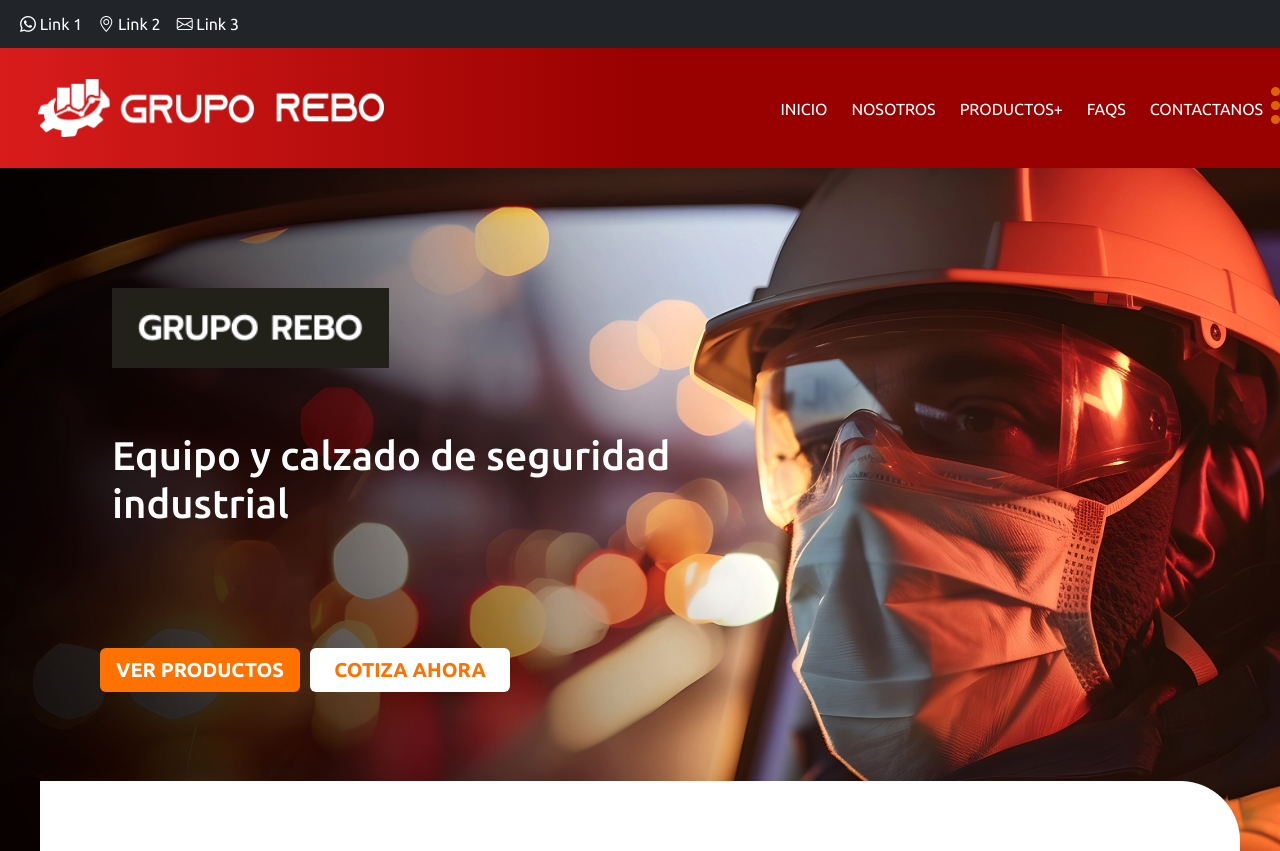
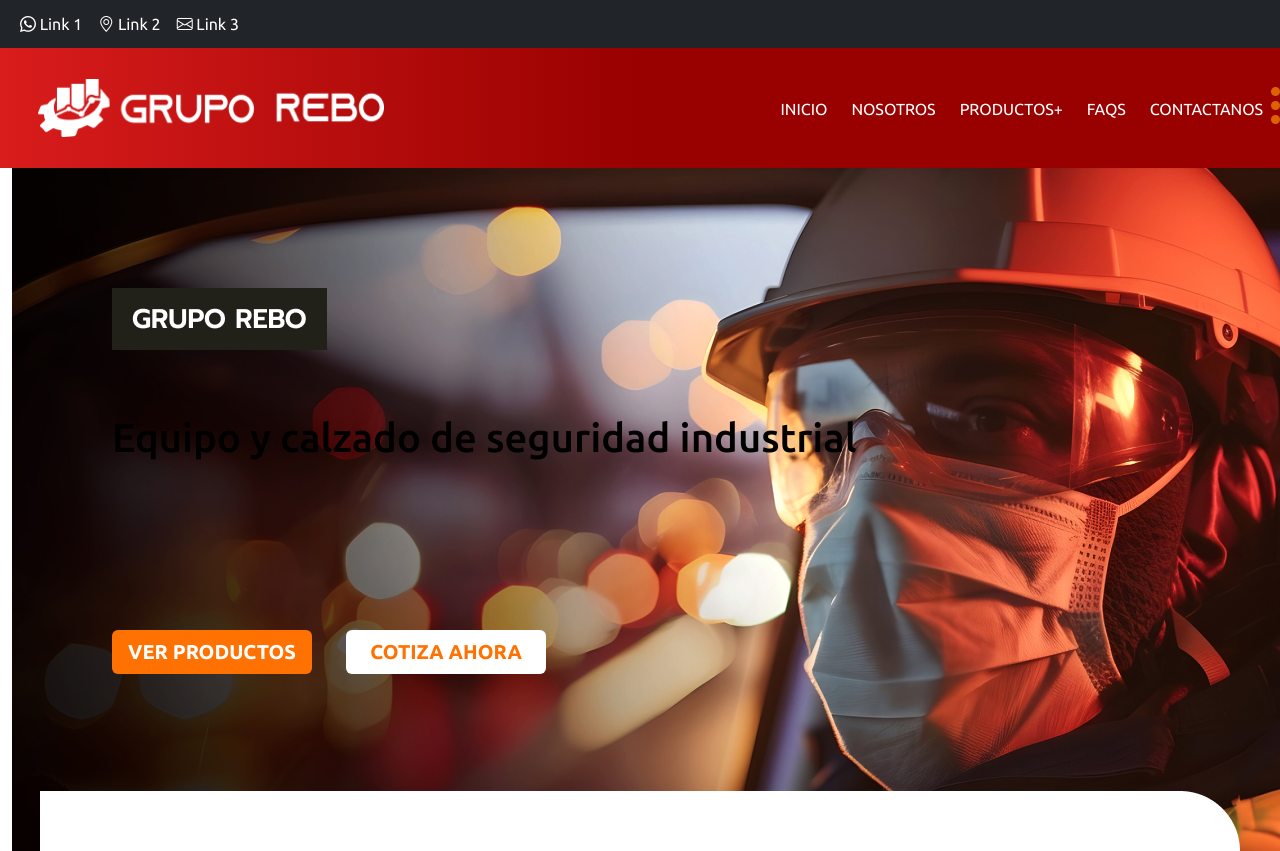
Before and after one commit to rebo-it/prototypes, a React (Create React App) app: page / in a window 1280 px wide. Shown: the top 851 px of the page. Built offline with nearby package versions, Linux system fonts and the light colour scheme.

Commit message:
changed routes

```diff
--- a/package.json
+++ b/package.json
@@ -15,6 +15,7 @@
     "bootstrap-icons": "^1.11.3",
     "react": "^18.3.1",
     "react-dom": "^18.3.1",
+    "react-router-dom": "^6.27.0",
     "react-scripts": "5.0.1",
     "typescript": "^4.9.5",
     "web-vitals": "^2.1.4"
--- a/src/App.tsx
+++ b/src/App.tsx
@@ -1,19 +1,22 @@
 import React from 'react';
 import './App.css';
-import HeaderBar from './Components/Header/HeaderBar';
-import BodyStructure from './Components/Body/BodyStructure';
+import { BrowserRouter as Router, Route, Routes } from 'react-router-dom'
+
 import "bootstrap-icons/font/bootstrap-icons.css";
+import LandingPage from './Components/LandingPage/LandingPage';
+import NosotrosPage from './Components/NosotrosPage/NosotrosPage';
 function App() {
   return (
-    <div className="App">
-      <div className='HeaderApp'>
-        <HeaderBar/>
-      </div>
-      <div className='BodyApp'>
-       <BodyStructure/>
-      </div>
+    <Router>
+    <Routes>
+      {/* Ruta para la página principal o de aterrizaje */}
+      <Route path="/" element={<LandingPage />} />
 
-    </div>
+      {/* Otras rutas */}
+      <Route path="/Nosotros" element={<NosotrosPage />} />
+
+    </Routes>
+  </Router>
   );
 }
 
--- a/src/Components/Buttons/HeaderButton.tsx
+++ b/src/Components/Buttons/HeaderButton.tsx
@@ -7,11 +7,12 @@
   ContactLink: string;
   IconClass: string;
   IconColor: string;
+
 }
 
-const HeaderButton: React.FC<HeaderButtonprops> = ({ label, ContactLink, IconClass, IconColor }) => {
+const HeaderButton: React.FC<HeaderButtonprops> = ({ label, ContactLink, IconClass, IconColor, }) => {
   return (
-    <a href={ContactLink} target="_blank" rel="noreferrer" className="ContactButton p-2  d-inline-flex align-items-center">
+    <a href={ContactLink} target="_blank" rel="noreferrer" className="ContactButton p-2  d-inline-flex align-items-center" >
       <i className={`${IconClass} me-2`} style={{ color: IconColor }}></i>
       {label}
     </a>
--- a/src/Components/Header/HeaderBar.tsx
+++ b/src/Components/Header/HeaderBar.tsx
@@ -2,6 +2,8 @@
 import 'bootstrap/dist/css/bootstrap.min.css'; // Asegúrate de importar Bootstrap
 import './HeaderBar.css';
 import HeaderButton from "../Buttons/HeaderButton";
+
+
 
 interface HeaderBarprops {}
 
@@ -35,7 +37,7 @@
 				<img className="Logo img-fluid" src={require('../Figma Components/ReboLogoWhite.png')} alt="LogoRebo"/>
 				<div className="ButtonContainer d-flex gap-3 justify-content-start">
 					<nav className="nav navbar-expand-lg d-none d-lg-block justify-content-start nav-pills flex-column flex-sm-row">
-					<HeaderButton label="INICIO" IconClass="" ContactLink="" IconColor="white"/>
+					<HeaderButton label="INICIO" IconClass="" ContactLink="" IconColor="white" />
 					<HeaderButton label="NOSOTROS" IconClass="" ContactLink="" IconColor="white"/>
 					<HeaderButton label="PRODUCTOS+" IconClass="" ContactLink="" IconColor="white"/>
 					<HeaderButton label="FAQS" IconClass="" ContactLink="" IconColor="white"/>
--- /dev/null
+++ b/src/Components/NosotrosPage/NosotrosPage.tsx
@@ -0,0 +1,18 @@
+import React from 'react';
+
+import HeaderBar from '../Header/HeaderBar';
+function NosotrosPage() {
+  return (
+    <div className="App">
+      <div className='HeaderApp'>
+        <HeaderBar/>
+      </div>
+      <div className='BodyApp'>
+
+      </div>
+
+    </div>
+  );
+}
+
+export default NosotrosPage;
```
Also changed, not shown: 1 other file (tests, documents, lock files or other folders).
